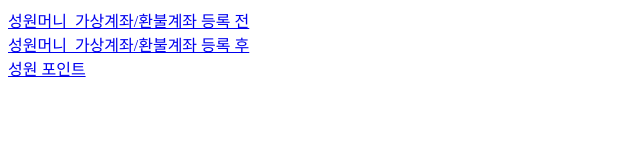
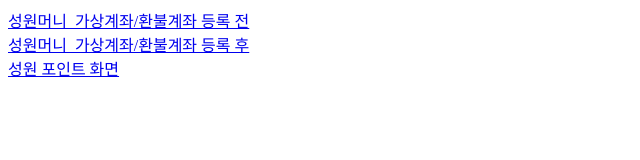
Before and after one commit to jeonghyegene/sw-mobile, a plain HTML site: page index.html in a window 1280 px wide. Shown: the full height of the page, 0-640 px from the left. Drawn offline with Linux system fonts and the light colour scheme.

Commit message:
워딩 변경

```diff
--- a/index.html
+++ b/index.html
@@ -8,6 +8,6 @@
 <body>
     <a href="sungwon_money_01(default).html">성원머니_가상계좌/환불계좌 등록 전</a><br>
     <a href="sungwon_money_01.html">성원머니_가상계좌/환불계좌 등록 후</a><br>
-    <a href="sungwon_point.html">성원 포인트</a><br>
+    <a href="sungwon_point.html">성원 포인트 화면</a><br>
 </body>
 </html>
```
